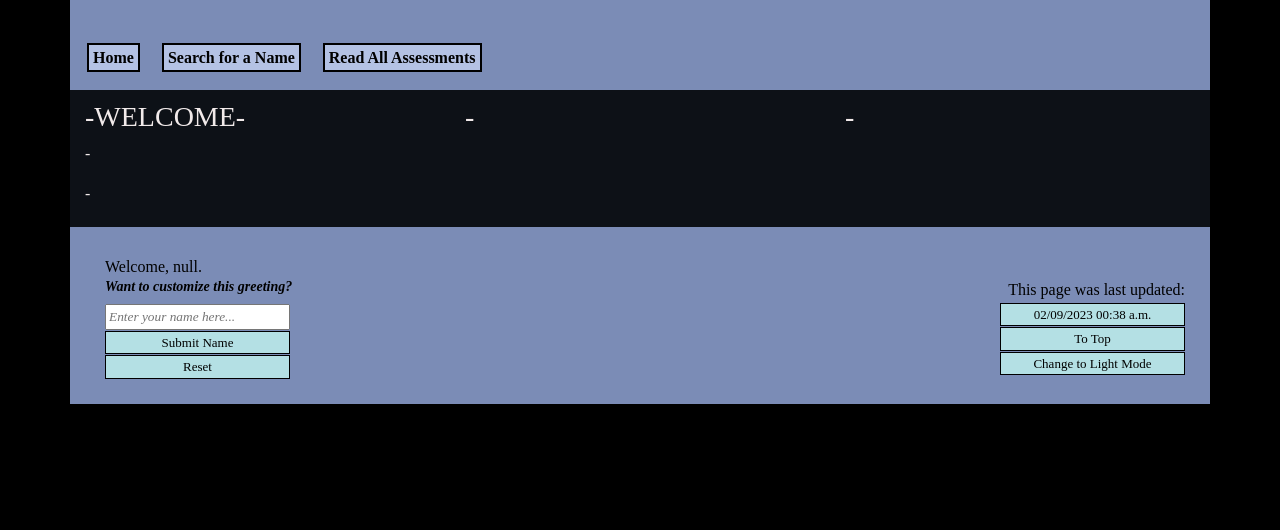
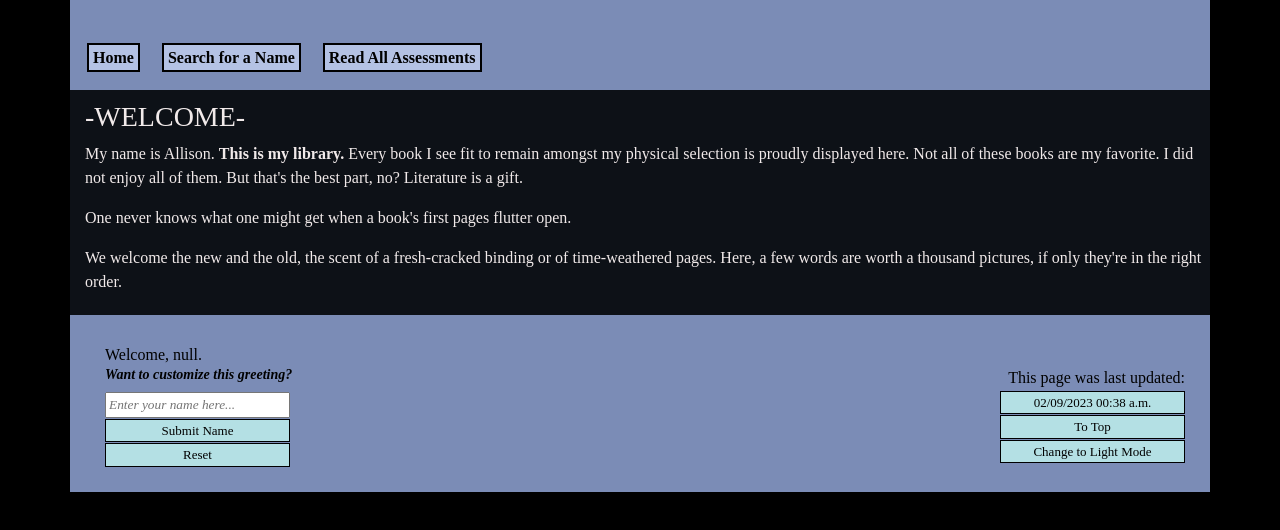
Before and after one commit to a-salami/library-exodus, a plain HTML site: page index.html in a window 1280 px wide. Shown: the part 102-632 px from the top of the page. Drawn offline with Linux system fonts and the light colour scheme; a web font is replaced by a local one.

Commit message:
prepping the welcome page to... welcome

```diff
--- a/index.html
+++ b/index.html
@@ -22,20 +22,11 @@
             <!-- "Body" -->
             <div class = "row">
               <!-- WELCOME -->
-              <div class = "col-sm-4">
+              <div class = "col-sm-12">
                 <h3 id = "welcome">-WELCOME-</h3>
-                <p>-</p>
-                <p>-</p>
-              </div>
-
-              <!-- WHERE -->
-              <div class = "col-sm-4">
-                <h3>-</h3>
-              </div>
-
-              <!-- WHAT -->
-              <div class = "col-sm-4">
-                <h3>-</h3>
+                <p>My name is Allison. <b>This is my library.</b> Every book I see fit to remain amongst my physical selection is proudly displayed here. Not all of these books are my favorite. I did not enjoy all of them. But that's the best part, no? Literature is a gift.</p>
+                <p>One never knows what one might get when a book's first pages flutter open.</p>
+                <p>We welcome the new and the old, the scent of a fresh-cracked binding or of time-weathered pages. Here, a few words are worth a thousand pictures, if only they're in the right order.</p>
               </div>
             </div>
 
```
